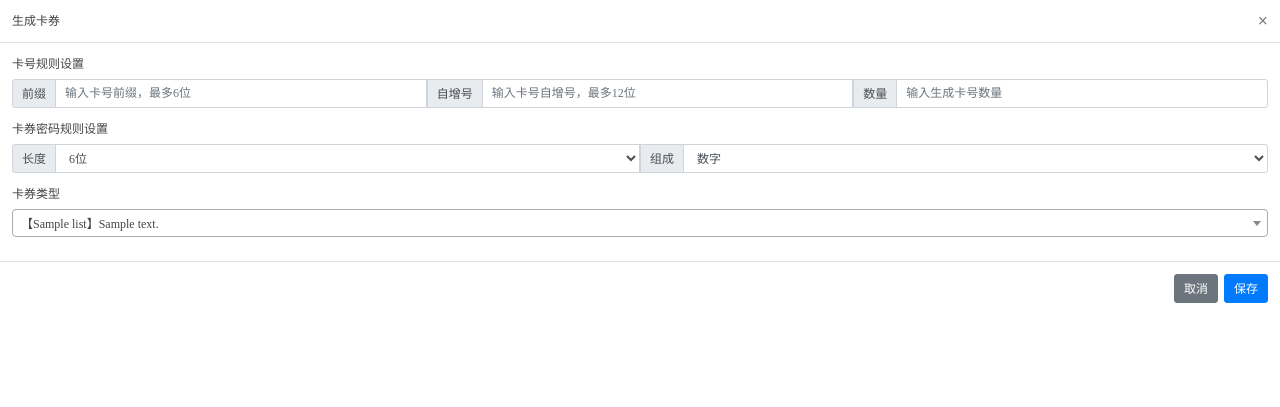
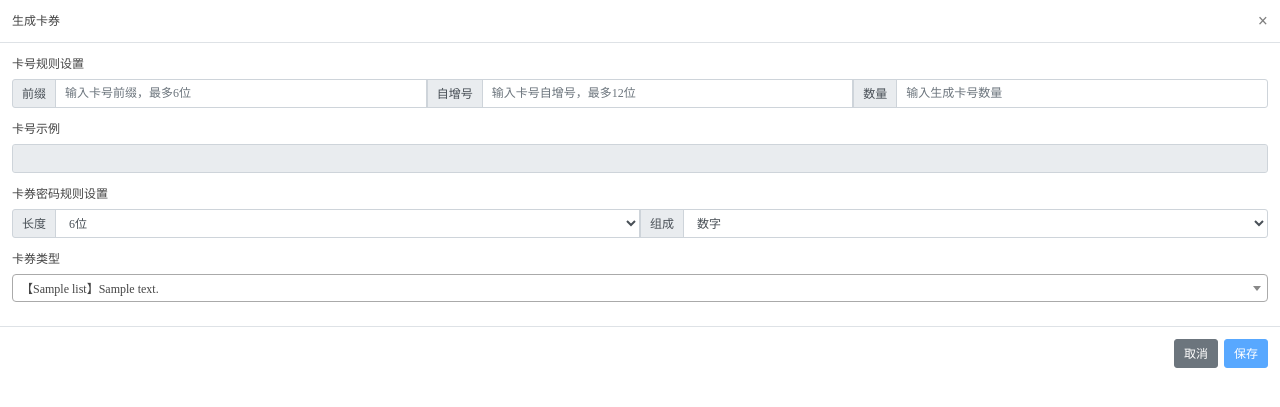
Before and after one commit to cntangt/qianye, a PHP site: template icepointadmin/template/card_build.tpl.php in a window 1280 px wide. Shown: the top 407 px of the page. Run offline with PHP 8.4, Linux system fonts and the light colour scheme; the template is opened without the code that fills it: most values are stand-ins (such as "Sample title", 1, 10 or a date in 2020); some libraries are stand-ins or nearby versions.

Commit message:
添加卡券生成规则编辑功能

```diff
--- a/icepointadmin/template/card_build.tpl.php
+++ b/icepointadmin/template/card_build.tpl.php
@@ -1,4 +1,4 @@
-<form id="typeaddform" action="<?php echo $url ?>">
+<form id="cardbuildform" action="<?php echo $url ?>">
     <input type="hidden" name="id" value="<?php echo $data['id'] ?>">
     <div class="modal-header">
         <h5 class="modal-title" id="exampleModalLabel">生成卡券</h5>
@@ -13,15 +13,24 @@
                 <div class="input-group-prepend">
                     <span class="input-group-text">前缀</span>
                 </div>
-                <input type="text" class="form-control" name="data[pre]" placeholder="输入卡号前缀，最多6位" required maxlength="6" />
+                <input type="text" class="form-control checkno" name="data[pre]" placeholder="输入卡号前缀，最多6位" required maxlength="6" />
                 <div class="input-group-prepend">
                     <span class="input-group-text">自增号</span>
                 </div>
-                <input type="text" class="form-control" name="data[no]" placeholder="输入卡号自增号，最多12位" required maxlength="12"/>
+                <input type="text" class="form-control checkno" name="data[no]" placeholder="输入卡号自增号，最多12位" required maxlength="12" />
                 <div class="input-group-prepend">
                     <span class="input-group-text">数量</span>
                 </div>
-                <input type="number" class="form-control" name="data[no]" placeholder="输入生成卡号数量" required min="1"/>
+                <input type="number" class="form-control checkno" name="data[qua]" placeholder="输入生成卡号数量" required min="1" />
+            </div>
+        </div>
+        <div class="form-group">
+            <label>卡号示例</label>
+            <div class="input-group mb-3">
+                <input disabled id="demo" class="form-control" data-url="/?c=api&a=checkno">
+                <!-- <div class="input-group-append">
+                    <button type="button" id="check" class="btn btn-success" data-url="/?c=api&a=checkno">检查</button>
+                </div> -->
             </div>
         </div>
         <div class="form-group">
@@ -50,29 +59,42 @@
         </div>
         <div class="form-group">
             <label>卡券类型</label>
-            <select name="data[cardtypeid]" class="form-control" id="cardtypeid">
+            <select name="data[ctid]" class="form-control" id="cardtypeid">
                 <?php if (is_array($list)) foreach ($list as $t) { ?>
                     <option value="<?php echo $t['id'] ?>">【<?php echo $t['name'] ?>】<?php echo $t['description'] ?></option>
                 <?php
             } ?>
             </select>
         </div>
-        <div id="items"></div>
+        <ul id="errors"></ul>
     </div>
     <div class="modal-footer">
         <button type="button" class="btn btn-secondary" data-dismiss="modal">取消</button>
-        <button type="submit" name="data[submit]" value="true" class="btn btn-primary">保存</button>
+        <button type="submit" name="data[submit]" value="true" class="btn btn-primary save" disabled="true">保存</button>
     </div>
 </form>
 <script>
+    var form = $('#cardbuildform');
     $('#cardtypeid').select2();
     $('#datepicker').datepicker({
         language: "zh-CN",
         format: 'yyyy-mm-dd'
     });
     $('#typeaddform').validate({
+        errorLabelContainer: $('#errors'),
+        errorElement: 'li',
+        messages: {
+            'data[pre]': {
+                required: '请输入卡号前缀'
+            },
+            'data[no]': {
+                required: '请输入自增号'
+            },
+            'data[qua]': {
+                required: '请输入生成卡号数量'
+            }
+        },
         submitHandler: function() {
-            var form = $('#typeaddform');
             $.post(form.attr('action'), form.serialize(), function(res) {
                 if (res.succ) {
                     reload();
@@ -83,4 +105,14 @@
             return false;
         }
     });
+    $('.checkno').blur(function() {
+        $.post($('#demo').data('url'), form.serialize(), function(res) {
+            if (res.succ) {
+                $('#demo').val(res.val).css('color', 'green');
+            } else {
+                $('#demo').val(res.msg).css('color', 'red');
+            }
+            $('.save').attr('disabled', !res.succ);
+        })
+    });
 </script>
--- a/icepointadmin/template/card_index.tpl.php
+++ b/icepointadmin/template/card_index.tpl.php
@@ -38,9 +38,6 @@
     </div>
 </div>
 <script>
-    var list = <?php echo $json ?>
-</script>
-<script>
     $(function() {
         $('#listcontainer,.content-menu').on('click', '.dialog', function() {
             var html = '<div class="progress"><span>加载中...</span><div class="progress-bar progress-bar-striped progress-bar-animated" role="progressbar"></div></div>';
```
Also changed, not shown: core/controller/api.php (+55 -15 lines), icepointadmin/controller/card.php (+4 -7 lines).
